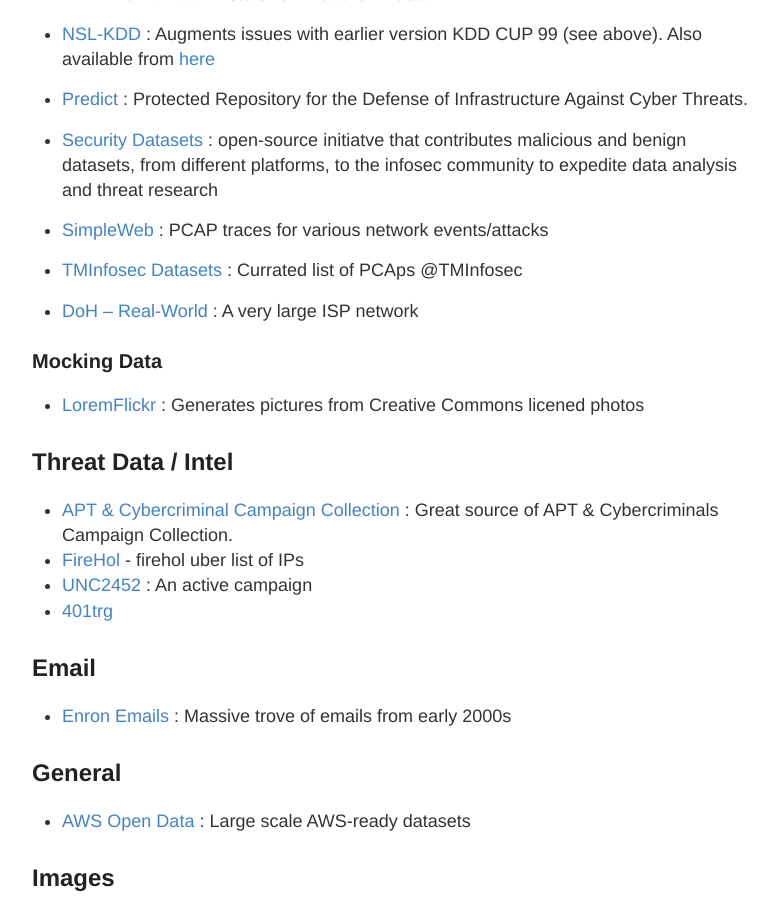
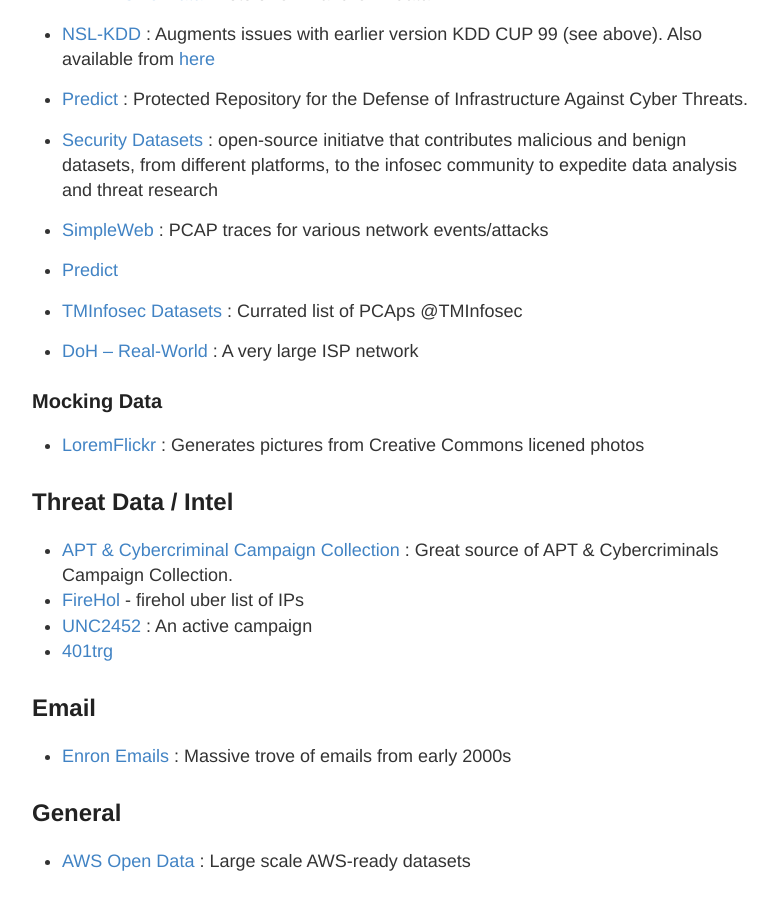
Before and after one commit to stevehenderson/stevehenderson.github.io, a Jekyll site: the page built from data.md, in a window 1280 px wide and 900 px high, scrolled down 1221 px. Shown: the whole window, without its empty margins (248-1022 px from the left). Built offline with Jekyll 4.4.1, drawn with Linux system fonts in a browser that asks for light colours.

Commit message:
Update data.md

```diff
--- a/data.md
+++ b/data.md
@@ -53,7 +53,10 @@
 
    * [SimpleWeb](http://www.simpleweb.org/wiki/Traces) : PCAP traces for various network events/attacks
 
-   * [TMInfosec Datasets]([https://www.predict.org/](https://github.com/neu5ron/TMInfosec/blob/master/Datasets/PCAPs.md)) : Currated list of PCAps @TMInfosec
+   * [Predict](https://www.predict.org/)
+
+
+   * [TMInfosec Datasets](https://github.com/neu5ron/TMInfosec/blob/master/Datasets/PCAPs.md) : Currated list of PCAps @TMInfosec
 
    * [DoH -- Real-World](https://zenodo.org/record/5956044#.YyCeA9LMJhE) : A very large ISP network
 
```
